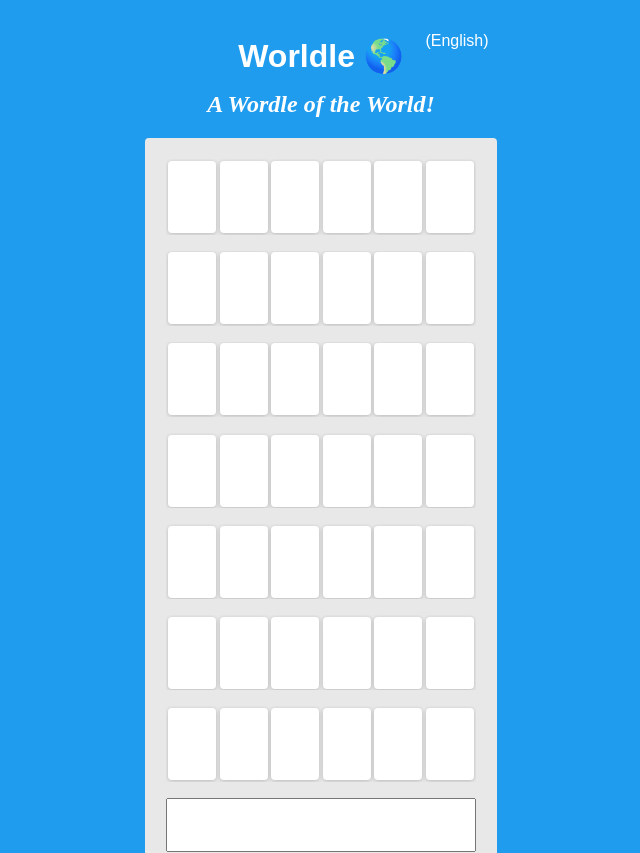
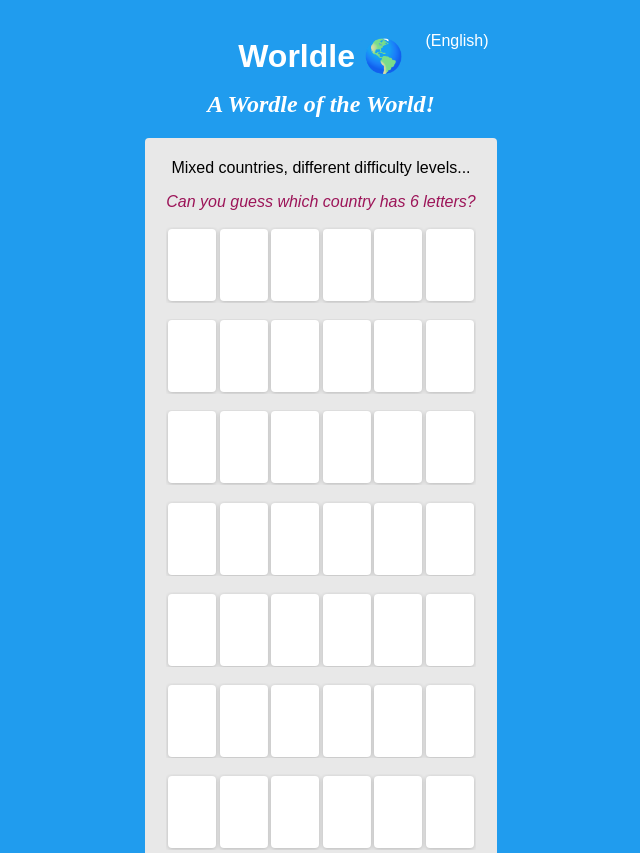
Before and after one commit to marinarierav/Wordle, a React (Create React App) app: page / in a window 1280 px wide. Shown: the top 853 px of the page, without its empty margins (319-959 px from the left). Built offline with nearby package versions, Linux system fonts and the light colour scheme.

Commit message:
feat: added short description

```diff
--- a/src/App.tsx
+++ b/src/App.tsx
@@ -1,4 +1,4 @@
-import Game from "./components/game/Game";
+import Game, { MAX_LETTERS } from "./components/game/Game";
 
 function App() {
   return (
@@ -16,6 +16,10 @@
         <h2>A Wordle of the World!</h2>
       </div>
       <div className="content">
+        <p className="">Mixed countries, different difficulty levels...</p>
+        <p className="description">
+          Can you guess which country has {MAX_LETTERS} letters?
+        </p>
         <Game></Game>
       </div>
       <div className="content content--row">
--- a/src/index.css
+++ b/src/index.css
@@ -23,6 +23,11 @@
 
 .title h1 {
   margin-block-end: auto;
+}
+
+.description {
+  font-style: italic;
+  color: #9c1458;
 }
 
 .title--container {
```
